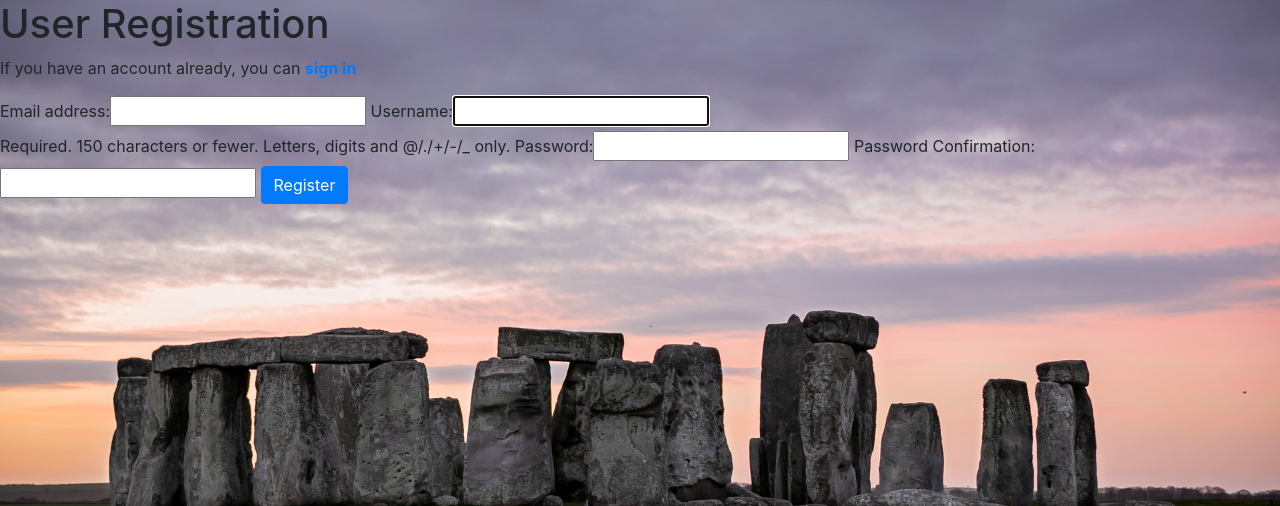
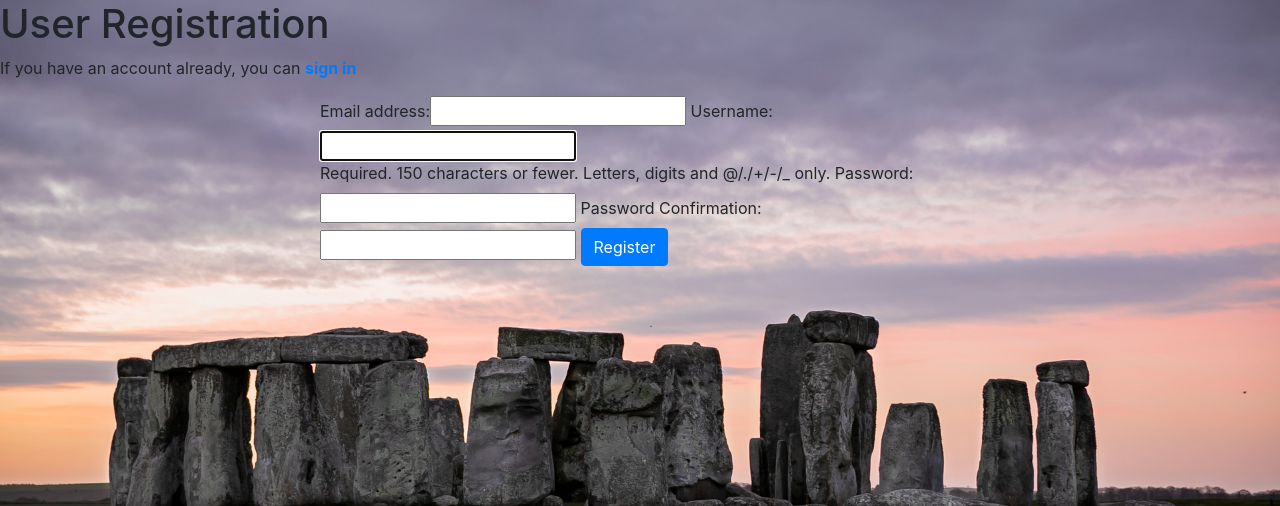
Before and after one commit to StephenWhittington/Fullstack-Milestone-Project, a Django app: page /accounts/register/ in a window 1280 px wide. Shown: the part 56-562 px from the top of the page. Run offline with Django 3.2, Linux system fonts and the light colour scheme; some libraries are stand-ins or nearby versions.

Commit message:
center aligned login and register form

```diff
--- a/static/css/style.css
+++ b/static/css/style.css
@@ -9,3 +9,9 @@
     position: relative;
     justify-content: center;
 }
+
+form {
+    width: 50%;
+    margin-left: 25%;
+    margin-right:25%;
+}
```
